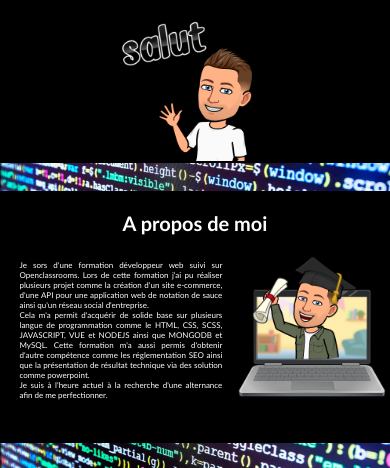
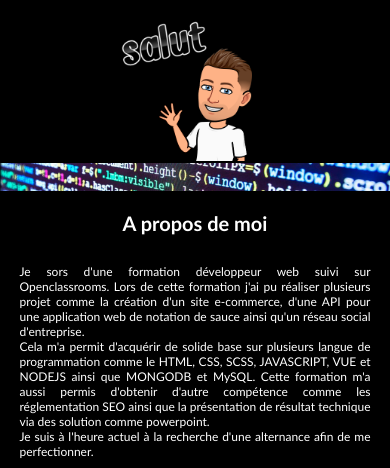
Before and after one commit to DavidRoussel-ops/portfolio, a plain HTML site: page index.html in a window 390 px wide. Shown: the part 114-582 px from the top of the page. Drawn offline with Linux system fonts and the light colour scheme.

Commit message:
Modification style responsive

```diff
--- a/index.css
+++ b/index.css
@@ -499,7 +499,7 @@ body {
         background-color: black;
         text-align: center;
         width: 100%;
-        height: 250px;
+        height: 410px;
         margin-bottom: 30px;
         box-shadow: 0 2px 0 black;
     }
@@ -550,6 +550,7 @@ body {
 
     .txt-img {
         display: flex;
+        flex-direction: column;
     }
 
     .btn-link {
@@ -572,15 +573,17 @@ body {
     }
 
     .txt-about {
-        font-size: 8px;
+        font-size: 12px;
         text-align: justify;
-        margin-left: 5%;
+        width: 90%;
+        margin-left: auto;
+        margin-right: auto;
         color: white;
     }
 
     .img-about {
         width: 40%;
-        margin-left: 3%;
+        margin-left: 30%;
     }
 
     .logo-project {
```
